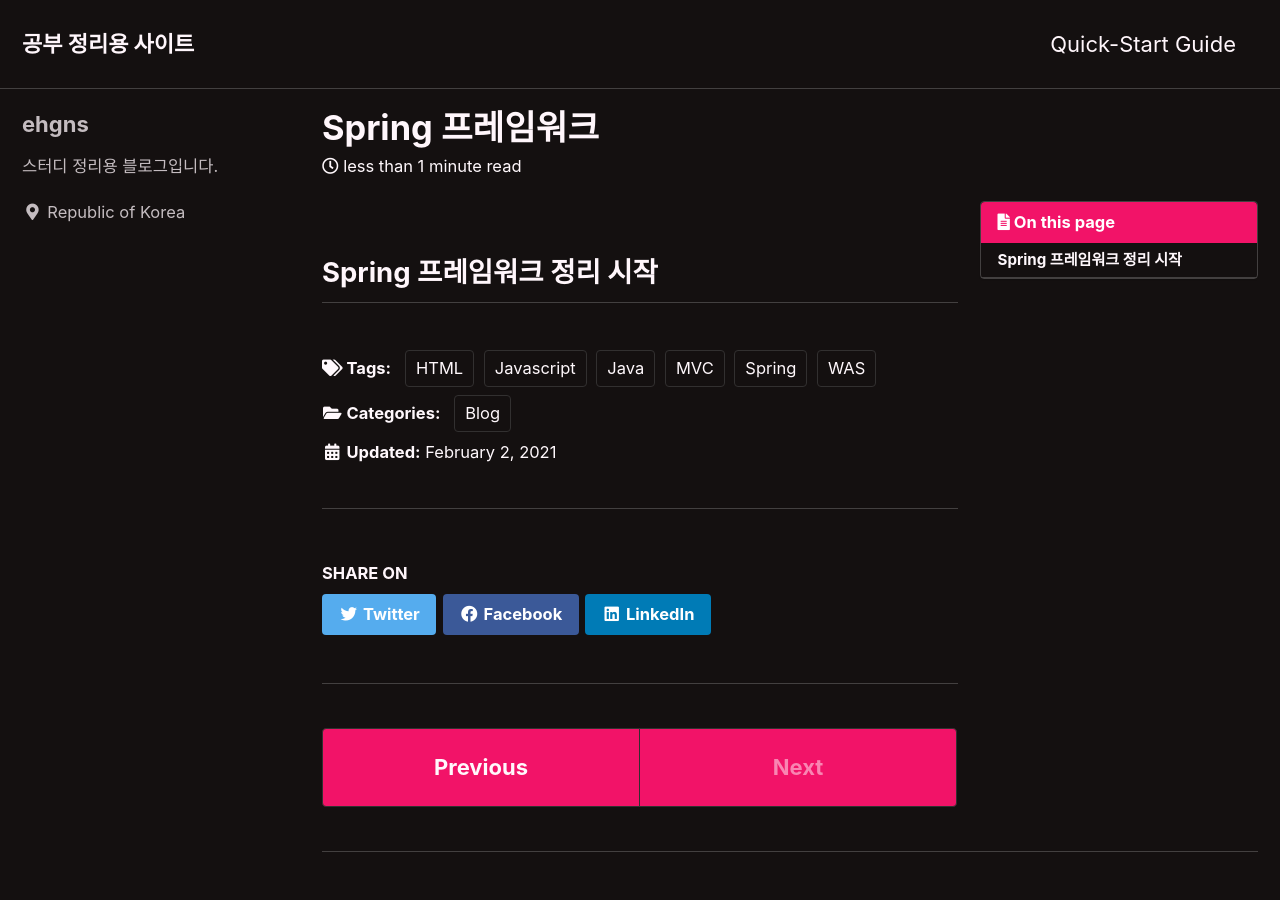
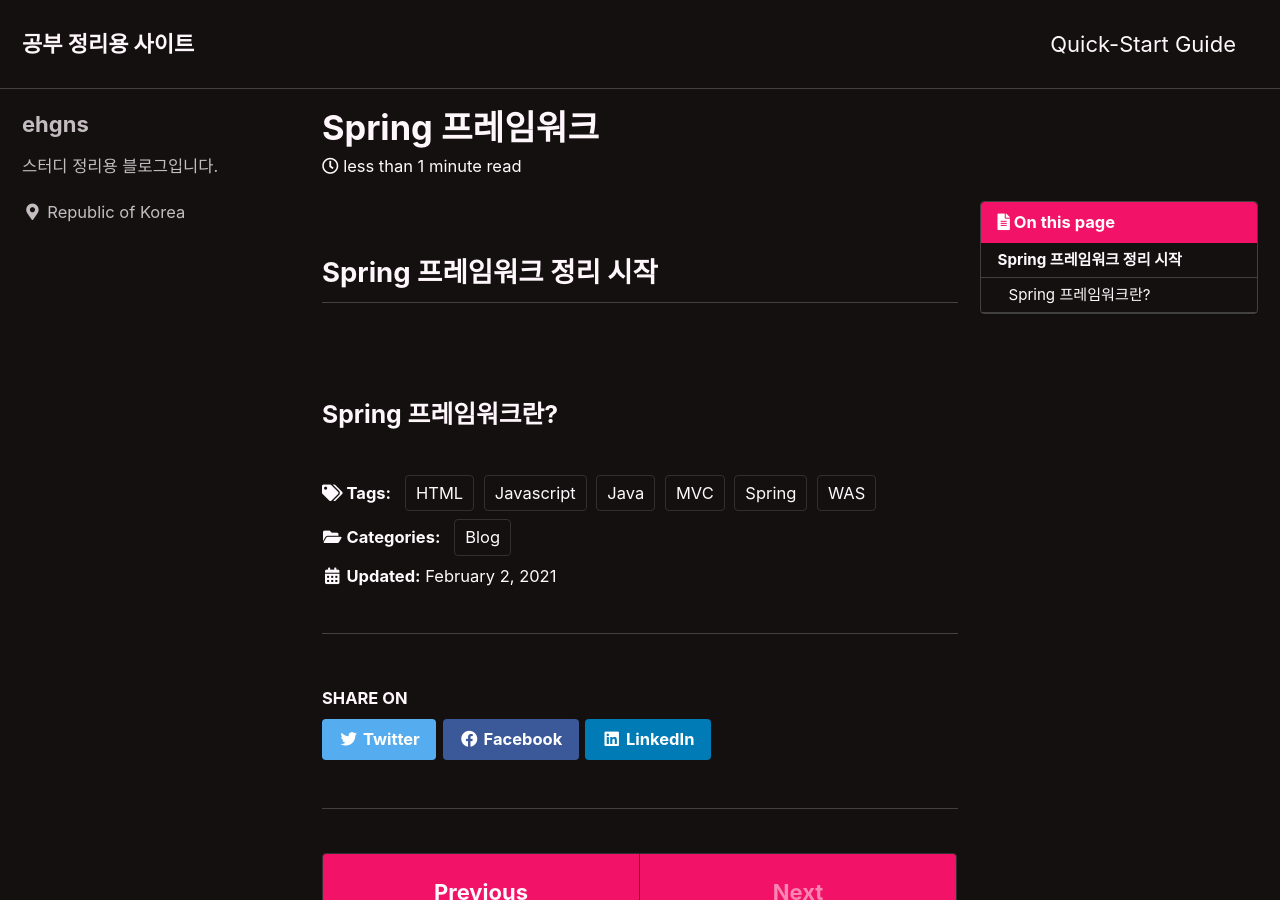
Before and after one commit to eunrin15/eunrin15.github.io, a Jekyll site: the page built from _posts/2021-02-08-spring.md, in a window 1280 px wide and 900 px high. Built offline with Jekyll 4.4.1, drawn with Linux system fonts in a browser that asks for light colours; cached includes are drawn as plain includes.

Commit message:
push테스트

```diff
--- a/_posts/2021-02-08-spring.md
+++ b/_posts/2021-02-08-spring.md
@@ -14,3 +14,6 @@ date: 2021-02-02
 last_modified_at: 2021-02-02
 ---
 ## Spring 프레임워크 정리 시작
+<br>
+
+### Spring 프레임워크란?
```
